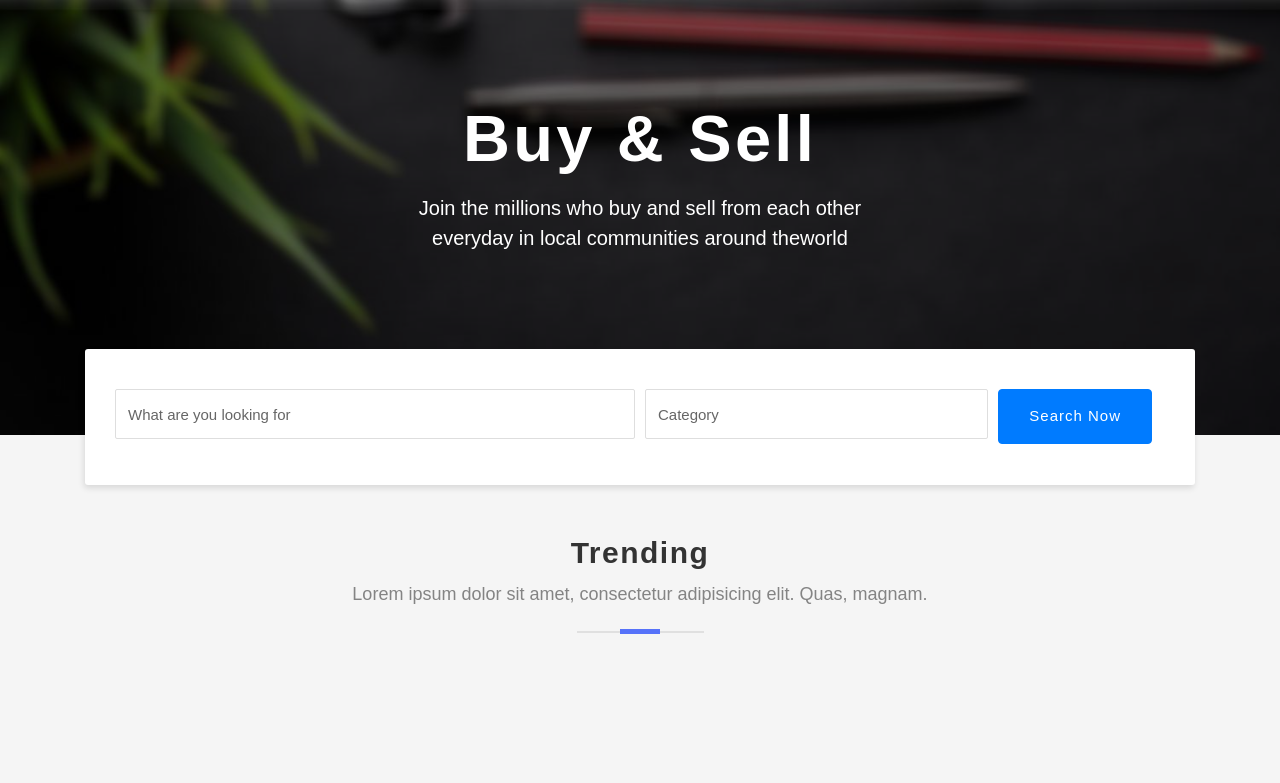
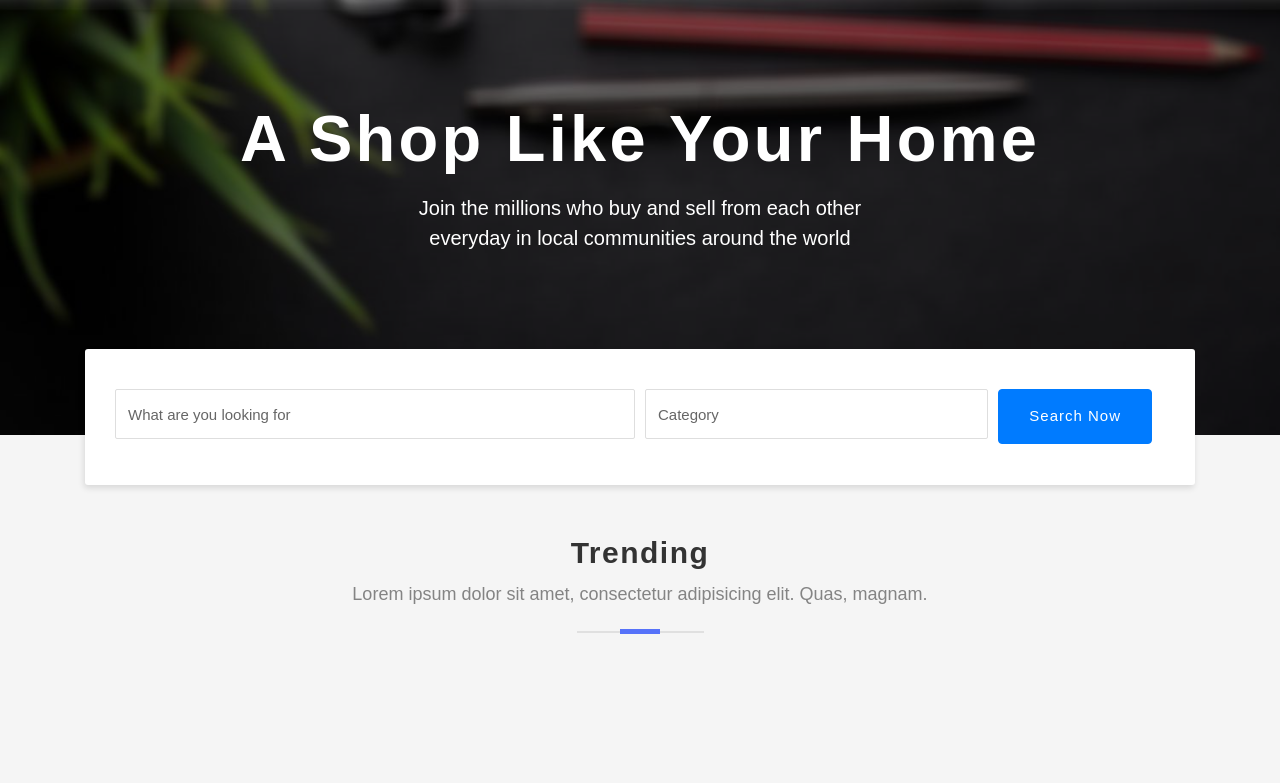
Before and after one commit to mohsnMohsni/hera, a Django app: page / in a window 1280 px wide. Shown: the part 88-871 px from the top of the page. Run offline with Django 3.2, Linux system fonts and the light colour scheme; data that the repository does not hold is empty; some libraries are stand-ins or nearby versions; some web fonts are replaced.

Commit message:
translate some of the text's

```diff
--- a/app_order/models.py
+++ b/app_order/models.py
@@ -121,8 +121,8 @@ class OrderItem(models.Model):
     price = models.IntegerField(_('Price'))
 
     class Meta:
-        verbose_name = _('Basket Item')
-        verbose_name_plural = _('Basket Item')
+        verbose_name = _('Order Item')
+        verbose_name_plural = _('Order Items')
 
     def __str__(self):
         return str(self.order)
--- a/app_product/models.py
+++ b/app_product/models.py
@@ -102,7 +102,6 @@ class ProductMeta(models.Model):
 
     class Meta:
         verbose_name = _('Product Meta Detail')
-        verbose_name_plural = _('Product Meta Detail\'s')
 
     def __str__(self):
         return str(self.product) + f'({self.label})'
--- a/app_siteview/views.py
+++ b/app_siteview/views.py
@@ -1,6 +1,6 @@
 from django.views.generic import TemplateView
+from app_product.models import Category
 from .models import SlideShowImage
-from app_product.models import Shop, Category
 
 
 class HomeView(TemplateView):
--- a/core/settings.py
+++ b/core/settings.py
@@ -132,6 +132,8 @@ LANGUAGES = (
 
 LANGUAGE_CODE = 'fa'
 
+LOCALE_PATHS = [BASE_DIR / 'local']
+
 TIME_ZONE = 'UTC'
 
 USE_I18N = True
--- a/templates/account/auth/email-confirm/email_response.html
+++ b/templates/account/auth/email-confirm/email_response.html
@@ -2,7 +2,7 @@
 {% load i18n %}
 
 {% block title %}
-    {% translate "sending email is successful" %}
+    {% translate "Email sent successful." %}
 {% endblock title %}
 
 {% block content %}
@@ -16,7 +16,7 @@
                         {% translate "Back to home" %}
                     </a>
                     <a href="{% url 'account:login' %}" class="btn btn-danger">
-                        {% translate "Login" %}
+                        {% translate "Sign In" %}
                     </a>
                 </div>
             </div>
--- a/templates/account/auth/login.html
+++ b/templates/account/auth/login.html
@@ -44,7 +44,7 @@
                 </div>
                 <div class="my-3 d-flex justify-content-center">
                     <button class="btn btn-success rounded-pill w-50">
-                        {% translate "Login" %}
+                        {% translate "Sign In" %}
                     </button>
                 </div>
             </form>
--- a/templates/components/index/section1.html
+++ b/templates/components/index/section1.html
@@ -6,10 +6,10 @@
             <div class="col-md-12">
                 <div class="content-block">
                     <h1>
-                        {% translate "Buy & Sell" %}
+                        {% trans 'A Shop Like Your Home' %}
                     </h1>
                     <p>
-                        {% translate "Join the millions who buy and sell from each other <br> everyday in local communities around theworld" %}
+                        {% translate "Join the millions who buy and sell from each other <br> everyday in local communities around the world" %}
                     </p>
                 </div>
                 <div class="advance-search">
--- a/templates/components/profile/sidebar.html
+++ b/templates/components/profile/sidebar.html
@@ -32,7 +32,7 @@
                     {% if user.is_seller %}
                         <a class="my-1 d-inline-block" href="{% url 'product:shop_product_list' user.shop.slug %}">
                             <i class="fa fa-external-link-square mx-1"></i>
-                            {% translate "See My Shop" %}
+                            {% translate "My Shop" %}
                         </a>
                     {% else %}
                         <a class="my-1 d-inline-block" href="{% url 'product:add_shop' %}">
```
Also changed, not shown: app_siteview/urls.py (+10 -1 lines), app_order/migrations/0003_auto_20210204_1411.py (added), app_product/migrations/0005_auto_20210204_1411.py (added), locale/fa/LC_MESSAGES/django.po.
